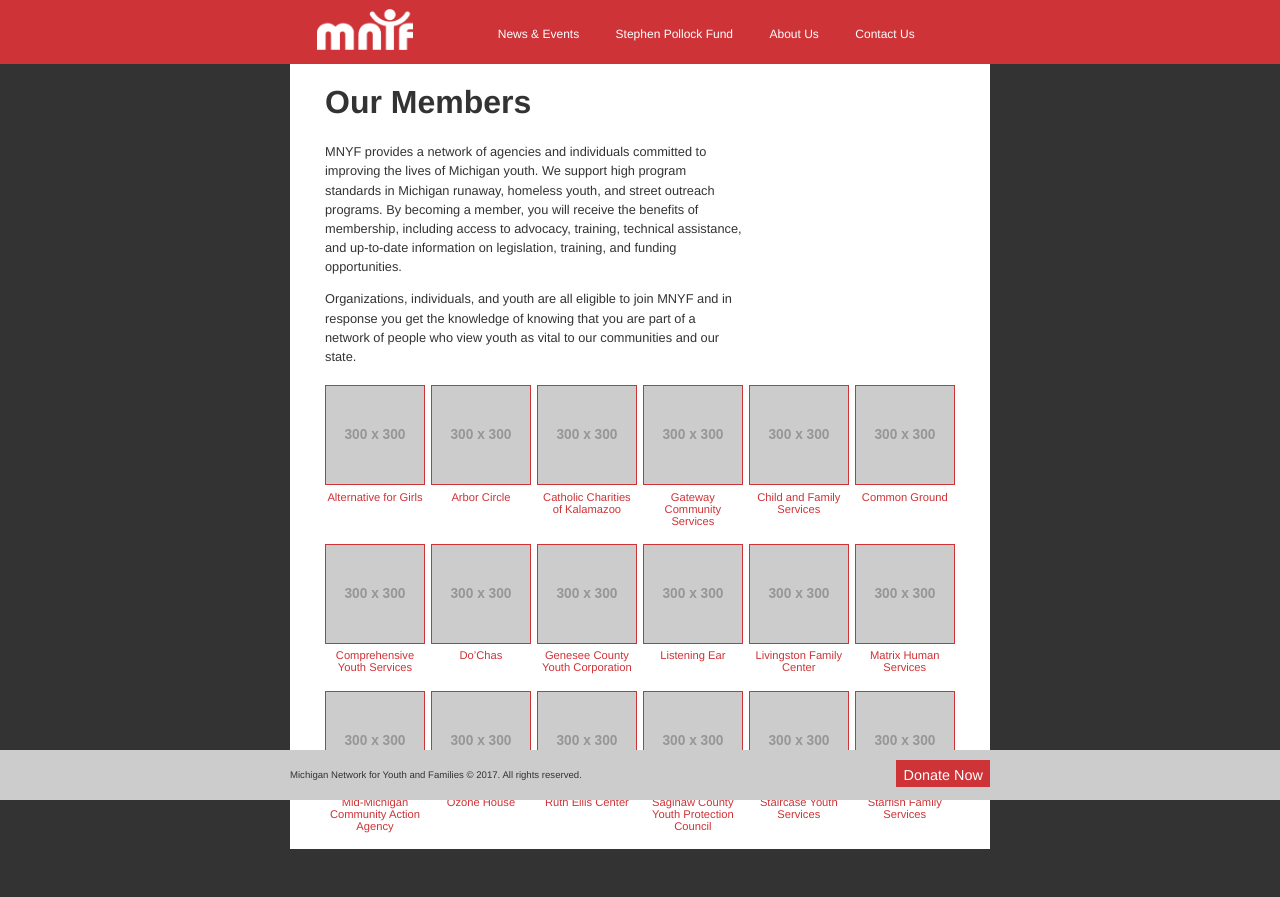
After one commit to blakeoli34/mnyf, a PHP site: page /members.php in a window 1280 px wide. The commit adds this page. Run offline with PHP 8.4, Linux system fonts and the light colour scheme; grey boxes labelled with a size stand in for pictures from a placeholder-image service; some libraries are stand-ins or nearby versions.

Commit message:
Newest updates

```diff
--- a/about.php
+++ b/about.php
@@ -23,7 +23,7 @@
 				<p>Members of MNYF pay dues based on their operating budget for relevant programming. Affiliate memberships are also available to supporting organizations, individuals, and youth. Additional financial support comes from foundation, state, and federal contracts for training and technical assistance to providers in Michigan.</p>
 				<p>If you would like more information regarding our membership structure and purpose, <a href="#">please check our by-laws.</a></p>
 		</div>
-		<div class="col-7 imgtext">
+		<div class="col-7 imgtext nohover">
 			<img src="img/board.jpg" class="max" alt="and yet another one">
 			<h3 class="center">Currently MNYF is without paid staff and is fully operational by the volunteer efforts of its<br>Board of Directors</h3>
 			<h3>Board of Directors</h3>
@@ -68,6 +68,9 @@
 					</ul>
 					<h3>Becoming a Member of MNYF</h3>
 					<p>Are you interested in becoming part of our network committed to improving the lives of Michigan youth? <a href="#">Please see membership for more information.</a></p>
+					<div class="textbox black nolink">
+						<h1>Our<span class="light"> Members</span></h1>
+					</div>
 		</div>
 	</div>
 	<?php include("inc/footer.php");?>
--- a/css/global.css
+++ b/css/global.css
@@ -91,6 +107,19 @@
 }
 .navmobile {
 	display:none;
+}
+.morepadding {
+	padding:0 2em !important;
+}
+.memberpage a {
+	display:block;
+	text-align:center;
+	font-size:.7em;
+	margin-bottom:1em;
+}
+.memberpage > div > a > img {
+	border:1px solid #ce3337;
+	margin-bottom:.5em;
 }
 .footercontent {
 	width:100%;
@@ -309,7 +371,7 @@
 
 [class*="col-"] {
     float: left;
-    padding: 0px 5px 10px 5px;
+    padding: 0px 3px 6px 3px;
 }
 .colnopad {
 	padding:0;
--- /dev/null
+++ b/members.php
@@ -0,0 +1,85 @@
+<!DOCTYPE html>
+<html lang="en">
+<head>
+	<meta charset="utf-8">
+	<meta name="viewport" content="width=device-width, initial-scale=1, maximum-scale=1">
+	<title>Michigan Network for Youth and Families beta</title>
+	<link rel="stylesheet" href="css/global.css" type="text/css" media="screen">
+	<link rel="stylesheet" href="css/glyphs.css" type="text/css" media="screen">
+	<script src="https://ajax.googleapis.com/ajax/libs/jquery/3.1.1/jquery.min.js"></script>
+</head>
+<body class="membership">
+	<?php include("inc/nav.inc.php");?>
+	<div class="page">
+		<div class="col-12 white memberpage morepadding">
+			<div class="col-8">
+				<h1>Our Members</h1>
+				<p>MNYF provides a network of agencies and individuals committed to improving the lives of Michigan youth. We support high program standards in Michigan runaway, homeless youth, and street outreach programs. By becoming a member, you will receive the benefits of membership, including access to advocacy, training, technical assistance, and up-to-date information on legislation, training, and funding opportunities.</p>
+
+				<p>Organizations, individuals, and youth are all eligible to join MNYF and in response you get the knowledge of knowing that you are part of a network of people who view youth as vital to our communities and our state.</p>
+			</div>
+			<div class="clear"></div>
+			<div class="col-2">
+				<a href="https://alternativesforgirls.org"><img class="max" src="http://placehold.it/300x300" alt="Alternative for Girls">Alternative for Girls</a>
+			</div>
+
+			<div class="col-2">
+				<a href="http://www.arborcircle.org"><img class="max" src="http://placehold.it/300x300" alt="Arbor Circle">Arbor Circle</a>
+			</div>
+			<div class="col-2">
+				<a href="http://ccdok.org"><img class="max" src="http://placehold.it/300x300" alt="Catholic Charities of Kalamazoo">Catholic Charities of Kalamazoo</a>
+			</div>
+			<div class="col-2">
+				<a href="http://www.childandfamily.org/page.php?id=151"><img class="max" src="http://placehold.it/300x300" alt="Child and Family Charities – Gateway Community Services">Gateway Community Services</a>
+			</div>
+			<div class="col-2">
+				<a href="http://www.cfsnwmi.org"><img class="max" src="http://placehold.it/300x300" alt="Child and Family Services of NW Michigan">Child and Family Services</a>
+			</div>
+			<div class="col-2">
+				<a href="http://commongroundhelps.org"><img class="max" src="http://placehold.it/300x300" alt="Common Ground">Common Ground</a>
+			</div>
+			<div class="clear"></div>
+			<div class="col-2">
+				<a href="http://cysfresno.org"><img class="max" src="http://placehold.it/300x300" alt="Comprehensive Youth Services">Comprehensive Youth Services</a>
+			</div>
+			<div class="col-2">
+				<a href="#"><img class="max" src="http://placehold.it/300x300" alt="Do’Chas">Do’Chas</a>
+			</div>
+			<div class="col-2">
+				<a href="http://www.remixgenesee.org/everythingelse/short-term/"><img class="max" src="http://placehold.it/300x300" alt="Genesee County Youth Corporation">Genesee County Youth Corporation</a>
+			</div>
+			<div class="col-2">
+				<a href="http://www.listeningear.com"><img class="max" src="http://placehold.it/300x300" alt="Listening Ear">Listening Ear</a>
+			</div>
+			<div class="col-2">
+				<a href="http://www.livingstonfamilycenter.org"><img class="max" src="http://placehold.it/300x300" alt="Livingston Family Center">Livingston Family Center</a>
+			</div>
+			<div class="col-2">
+				<a href="http://www.matrixhumanservices.org"><img class="max" src="http://placehold.it/300x300" alt="Matrix Human Services">Matrix Human Services</a>
+			</div>
+			<div class="clear"></div>
+			<div class="col-2">
+				<a href="http://www.mmcaa.org"><img class="max" src="http://placehold.it/300x300" alt="Mid-Michigan Community Action Agency">Mid-Michigan Community Action Agency</a>
+			</div>
+			<div class="col-2">
+				<a href="http://ozonehouse.org"><img class="max" src="http://placehold.it/300x300" alt="Ozone House">Ozone House</a>
+			</div>
+			<div class="col-2">
+				<a href="http://www.ruthelliscenter.org"><img class="max" src="http://placehold.it/300x300" alt="Ruth Ellis Center">Ruth Ellis Center</a>
+			</div>
+			<div class="clearmobile"></div>
+			<div class="col-2">
+				<a href="http://www.innerlinkservices.com/saginaw-county-youth-protection-council.html"><img class="max" src="http://placehold.it/300x300" alt="Saginaw County Youth Protection Council">Saginaw County Youth Protection Council</a>
+			</div>
+			<div class="col-2">
+				<a href="http://staircaseyouthservices.org"><img class="max" src="http://placehold.it/300x300" alt="Staircase Youth Services">Staircase Youth Services</a>
+			</div>
+			<div class="col-2">
+				<a href="http://www.starfishfamilyservices.org"><img class="max" src="http://placehold.it/300x300" alt="Starfish Family Services">Starfish Family Services</a>
+			</div>
+		</div>
+	</div>
+	<?php include("inc/footer.php");?>
+</body>
+<?php include("inc/scripts.php");?>
+</html>
```
Also changed, not shown: other parts of css/global.css (+55 -3 lines), events.php (+9 -1 lines), index.php (+11 -2 lines), spfund.php (+4 -4 lines).
